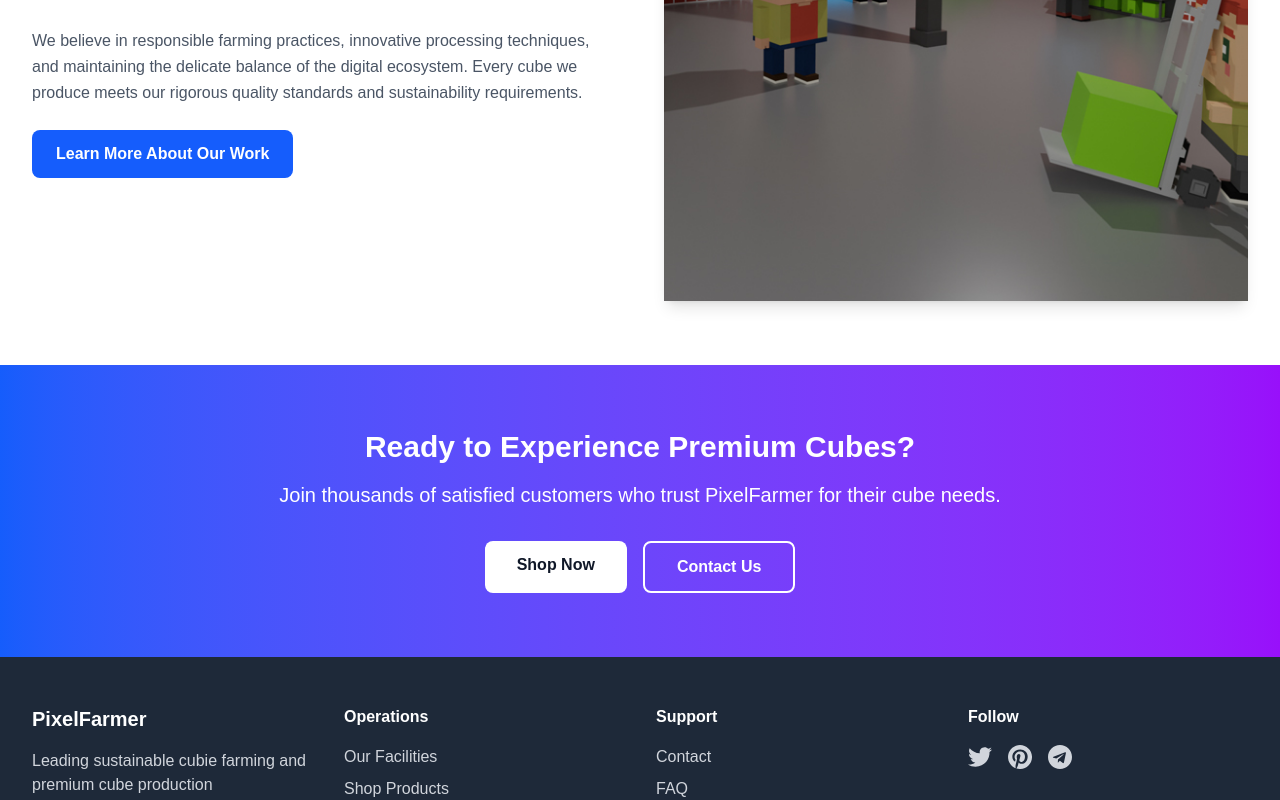
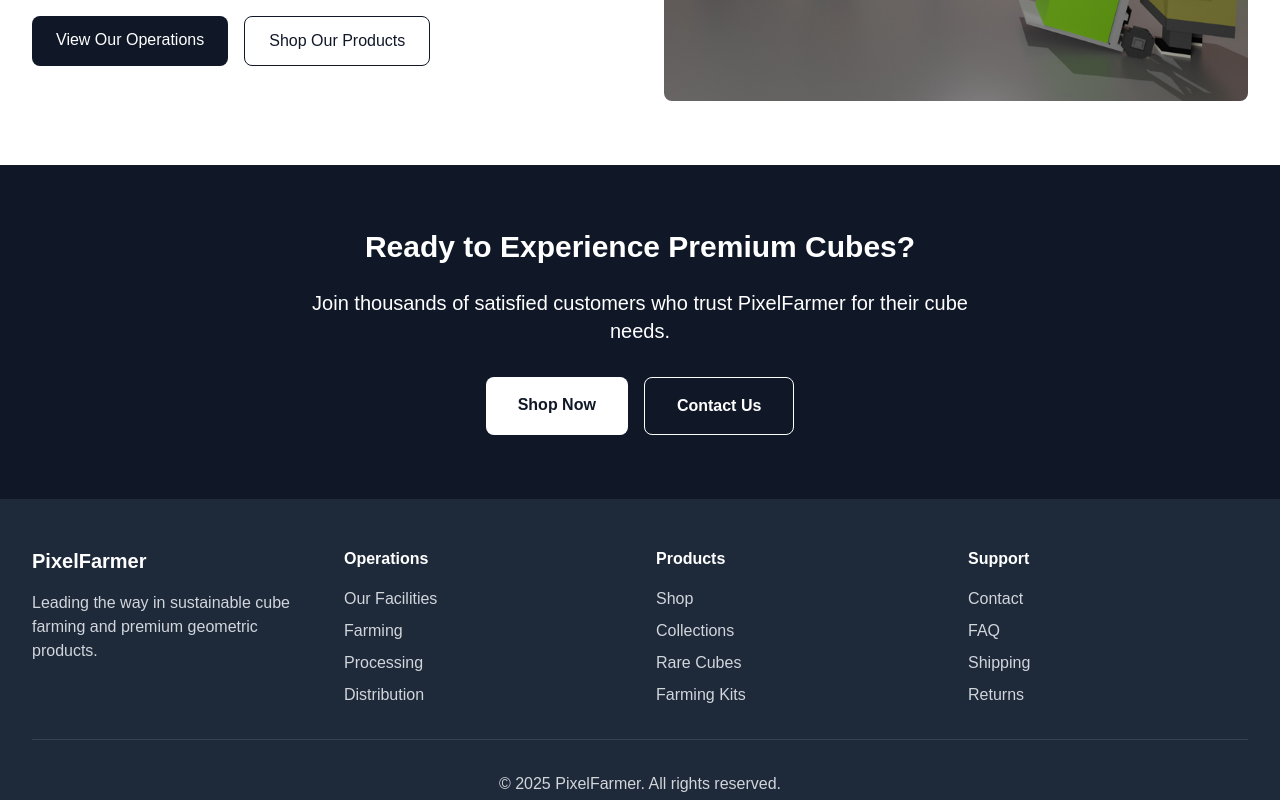
Before and after one commit to pixel-farmer/artwork, a Next.js app: page / in a window 1280 px wide. Shown: the part 1740-2540 px from the top of the page. Built offline with nearby package versions, Linux system fonts and the light colour scheme.

Commit message:
Fix loading issues and improve component reliability

```diff
--- a/src/app/components/Header.js
+++ b/src/app/components/Header.js
@@ -1,18 +1,32 @@
 "use client";
 
+import { useState } from "react";
 import Link from "next/link";
 import Image from "next/image";
 
 const logo = "/pixel-farmer-logo.jpg";
 
 export default function Header({ currentPage = "home" }) {
+  const [imageError, setImageError] = useState(false);
+
   return (
     <header className="bg-white shadow-sm sticky top-0 z-50">
       <div className="max-w-7xl mx-auto px-4 sm:px-6 lg:px-8">
         <div className="flex justify-between items-center py-4">
           <div className="flex items-center">
-            <Link href="/" className="">
-              <Image src={logo} alt="PixelFarmer Logo" width={300} height={40} />
+            <Link href="/" className="flex items-center">
+              {!imageError ? (
+                <Image
+                  src={logo}
+                  alt="PixelFarmer Logo"
+                  width={300}
+                  height={40}
+                  onError={() => setImageError(true)}
+                  priority
+                />
+              ) : (
+                <span className="text-xl font-bold text-gray-900">PixelFarmer</span>
+              )}
             </Link>
           </div>
           <nav className="hidden md:flex space-x-8">
--- a/src/app/components/ShopHeader.js
+++ b/src/app/components/ShopHeader.js
@@ -1,18 +1,33 @@
 "use client";
 
+import { useState } from "react";
 import Link from "next/link";
 import Image from "next/image";
 
 const logo = "/pixel-farmer-logo.jpg";
 
 export default function ShopHeader({ cartCount, setIsCartOpen, isCartOpen, currentPage = "shop" }) {
+  const [imageError, setImageError] = useState(false);
+  const [cartImageError, setCartImageError] = useState(false);
+
   return (
     <header className="bg-white shadow-sm sticky top-0 z-50">
       <div className="max-w-7xl mx-auto px-4 sm:px-6 lg:px-8">
         <div className="flex justify-between items-center py-4">
           <div className="flex items-center">
-            <Link href="/" className="">
-              <Image src={logo} alt="PixelFarmer Logo" width={300} height={40} />
+            <Link href="/" className="flex items-center">
+              {!imageError ? (
+                <Image
+                  src={logo}
+                  alt="PixelFarmer Logo"
+                  width={300}
+                  height={40}
+                  onError={() => setImageError(true)}
+                  priority
+                />
+              ) : (
+                <span className="text-xl font-bold text-gray-900">PixelFarmer</span>
+              )}
             </Link>
           </div>
           <nav className="hidden md:flex space-x-8">
@@ -31,7 +46,20 @@ export default function ShopHeader({ cartCount, setIsCartOpen, isCartOpen, curre
               className="relative p-2"
               onClick={() => setIsCartOpen(!isCartOpen)}
             >
-              <Image src="/shopping-cart.svg" alt="Shopping Cart" width={28} height={28} className="w-7 h-7" />
+              {!cartImageError ? (
+                <Image
+                  src="/shopping-cart.svg"
+                  alt="Shopping Cart"
+                  width={28}
+                  height={28}
+                  className="w-7 h-7"
+                  onError={() => setCartImageError(true)}
+                />
+              ) : (
+                <svg className="w-7 h-7" fill="none" stroke="currentColor" viewBox="0 0 24 24">
+                  <path strokeLinecap="round" strokeLinejoin="round" strokeWidth={2} d="M3 3h2l.4 2M7 13h10l4-8H5.4m0 0L7 13m0 0l-2.5 5M7 13l2.5 5m6-5v6a2 2 0 01-2 2H9a2 2 0 01-2-2v-6m6 0V9a2 2 0 00-2-2H9a2 2 0 00-2 2v4.01" />
+                </svg>
+              )}
               {cartCount > 0 && (
                 <span className="absolute -top-1 -right-1 bg-red-500 text-white text-xs rounded-full h-5 w-5 flex items-center justify-center">
                   {cartCount}
--- a/src/app/layout.js
+++ b/src/app/layout.js
@@ -4,24 +4,26 @@ import "./globals.css";
 const geistSans = Geist({
   variable: "--font-geist-sans",
   subsets: ["latin"],
+  display: "swap",
 });
 
 const geistMono = Geist_Mono({
   variable: "--font-geist-mono",
   subsets: ["latin"],
+  display: "swap",
 });
 
 export const metadata = {
   title: "PixelFarm Industries",
   description: "Farm-fresh cubes, harvested daily by our pixel-perfect cubie team. From basic squares to premium geometric masterpieces - we grow what others can only dream of in 8-bit.",
+  viewport: "width=device-width, initial-scale=1",
+  themeColor: "#ffffff",
 };
 
 export default function RootLayout({ children }) {
   return (
-    <html lang="en">
-      <body
-        className={`${geistSans.variable} ${geistMono.variable} antialiased`}
-      >
+    <html lang="en" className={`${geistSans.variable} ${geistMono.variable}`}>
+      <body className="antialiased">
         {children}
       </body>
     </html>
--- a/src/app/page.js
+++ b/src/app/page.js
@@ -9,6 +9,9 @@ import Header from "./components/Header";
 const banner = "/banner.jpg";
 
 export default function Home() {
+  const [bannerLoaded, setBannerLoaded] = useState(false);
+  const [bannerError, setBannerError] = useState(false);
+
   useEffect(() => {
     document.documentElement.style.scrollBehavior = "smooth";
   }, []);
@@ -46,13 +49,25 @@ export default function Home() {
       <Header />
 
       {/* Hero Banner */}
-      <section className="w-full h-[60vh] relative bg-transparent">
+      <section className="w-full h-[60vh] relative bg-gray-100">
+        {!bannerError ? (
           <Image
             src={banner}
             alt="Banner"
             fill
             className="object-cover"
+            onLoad={() => setBannerLoaded(true)}
+            onError={() => setBannerError(true)}
+            priority
           />
+        ) : (
+          <div className="w-full h-full bg-gradient-to-r from-blue-600 to-purple-600 flex items-center justify-center">
+            <div className="text-center text-white">
+              <h1 className="text-4xl font-bold mb-4">PixelFarmer</h1>
+              <p className="text-xl">Sustainable Cube Farming</p>
+            </div>
+          </div>
+        )}
         {/* <div className="absolute inset-0 bg-black bg-opacity-20"></div> */}
         {/* Text overlay removed for GLB file placement */}
       </section>
@@ -115,60 +130,88 @@ export default function Home() {
           <motion.div
             initial={{ opacity: 0, x: -20 }}
             whileInView={{ opacity: 1, x: 0 }}
-            transition={{ duration: 0.6 }}
+            transition={{ duration: 0.8 }}
           >
-            <h2 className="text-3xl font-bold text-lime-500 mb-6">About Our Cubie Operations</h2>
+            <h2 className="text-3xl font-bold text-gray-900 mb-6">About Our Cubie Operations</h2>
             <p className="text-gray-600 mb-6 leading-relaxed">
-              Founded in the early days of the digital revolution, PixelFarmer has been at the forefront of sustainable cubie farming for over a decade. Our dedicated team of cubie workers operates around the clock to ensure the highest quality cubes reach our customers worldwide.
+              At PixelFarmer, we&apos;ve revolutionized the art of cube farming. Our dedicated team of cubie workers
+              operates around the clock, using sustainable farming practices to cultivate the finest geometric specimens
+              in the digital world.
             </p>
             <p className="text-gray-600 mb-6 leading-relaxed">
-              We believe in responsible farming practices, innovative processing techniques, and maintaining the delicate balance of the digital ecosystem. Every cube we produce meets our rigorous quality standards and sustainability requirements.
+              From our state-of-the-art processing facilities to our global distribution network, every aspect of our
+              operation is designed to deliver premium cubes to customers worldwide while maintaining the highest
+              standards of quality and sustainability.
             </p>
+            <div className="flex flex-wrap gap-4">
               <Link
                 href="/work"
-              className="inline-block bg-blue-600 text-white px-6 py-3 rounded-lg font-semibold hover:bg-blue-700 transition-colors"
+                className="bg-gray-900 text-white px-6 py-3 rounded-lg hover:bg-gray-800 transition-colors"
               >
-              Learn More About Our Work
+                View Our Operations
               </Link>
+              <Link
+                href="/shop"
+                className="border border-gray-900 text-gray-900 px-6 py-3 rounded-lg hover:bg-gray-900 hover:text-white transition-colors"
+              >
+                Shop Our Products
+              </Link>
+            </div>
           </motion.div>
-
           <motion.div
             initial={{ opacity: 0, x: 20 }}
             whileInView={{ opacity: 1, x: 0 }}
-            transition={{ duration: 0.6, delay: 0.2 }}
-            className="relative"
+            transition={{ duration: 0.8 }}
+            className="relative h-96 rounded-lg overflow-hidden"
           >
-            <div className="aspect-square rounded-lg overflow-hidden shadow-lg">
             <Image
               src="/images/work.jpg"
-                alt="Cubie farming operations"
+              alt="Cubie Farming Operations"
               fill
               className="object-cover"
             />
-            </div>
           </motion.div>
         </div>
       </section>
 
       {/* CTA Section */}
-      <section className="bg-gradient-to-r from-blue-600 to-purple-600 text-white py-16">
-        <div className="max-w-4xl mx-auto px-4 sm:px-6 lg:px-8 text-center">
-          <h2 className="text-3xl font-bold mb-4">Ready to Experience Premium Cubes?</h2>
-          <p className="text-xl mb-8">Join thousands of satisfied customers who trust PixelFarmer for their cube needs.</p>
-          <div className="flex flex-col sm:flex-row gap-4 justify-center">
+      <section className="bg-gray-900 text-white py-16">
+        <div className="max-w-7xl mx-auto px-4 sm:px-6 lg:px-8 text-center">
+          <motion.h2
+            initial={{ opacity: 0, y: 20 }}
+            whileInView={{ opacity: 1, y: 0 }}
+            transition={{ duration: 0.8 }}
+            className="text-3xl font-bold mb-6"
+          >
+            Ready to Experience Premium Cubes?
+          </motion.h2>
+          <motion.p
+            initial={{ opacity: 0, y: 20 }}
+            whileInView={{ opacity: 1, y: 0 }}
+            transition={{ duration: 0.8, delay: 0.2 }}
+            className="text-xl mb-8 max-w-2xl mx-auto"
+          >
+            Join thousands of satisfied customers who trust PixelFarmer for their cube needs.
+          </motion.p>
+          <motion.div
+            initial={{ opacity: 0, y: 20 }}
+            whileInView={{ opacity: 1, y: 0 }}
+            transition={{ duration: 0.8, delay: 0.4 }}
+            className="flex flex-col sm:flex-row gap-4 justify-center"
+          >
             <Link
               href="/shop"
-              className="bg-white text-gray-900 px-8 py-3 rounded-lg font-semibold hover:bg-gray-100 transition-colors"
+              className="bg-white text-gray-900 px-8 py-4 rounded-lg font-semibold hover:bg-gray-100 transition-colors"
             >
               Shop Now
             </Link>
             <Link
               href="/contact"
-              className="bg-transparent text-white border-2 border-white px-8 py-3 rounded-lg font-semibold hover:bg-white hover:text-gray-900 transition-colors"
+              className="border border-white text-white px-8 py-4 rounded-lg font-semibold hover:bg-white hover:text-gray-900 transition-colors"
             >
               Contact Us
             </Link>
-          </div>
+          </motion.div>
         </div>
       </section>
 
@@ -178,15 +221,26 @@ export default function Home() {
           <div className="grid grid-cols-1 md:grid-cols-4 gap-8">
             <div>
               <h3 className="text-xl font-bold mb-4">PixelFarmer</h3>
-              <p className="text-gray-300">Leading sustainable cubie farming and premium cube production</p>
+              <p className="text-gray-300">
+                Leading the way in sustainable cube farming and premium geometric products.
+              </p>
             </div>
             <div>
               <h4 className="font-semibold mb-4">Operations</h4>
               <ul className="space-y-2 text-gray-300">
                 <li><Link href="/work" className="hover:text-white">Our Facilities</Link></li>
-                <li><Link href="/shop" className="hover:text-white">Shop Products</Link></li>
-                <li><a href="#" className="hover:text-white">Farming Guide</a></li>
-                <li><a href="#" className="hover:text-white">Sustainability</a></li>
+                <li><Link href="/work/farm-operations" className="hover:text-white">Farming</Link></li>
+                <li><Link href="/work/processing-plant" className="hover:text-white">Processing</Link></li>
+                <li><Link href="/work/distribution-center" className="hover:text-white">Distribution</Link></li>
+              </ul>
+            </div>
+            <div>
+              <h4 className="font-semibold mb-4">Products</h4>
+              <ul className="space-y-2 text-gray-300">
+                <li><Link href="/shop" className="hover:text-white">Shop</Link></li>
+                <li><Link href="/product/1" className="hover:text-white">Collections</Link></li>
+                <li><Link href="/product/2" className="hover:text-white">Rare Cubes</Link></li>
+                <li><Link href="/product/3" className="hover:text-white">Farming Kits</Link></li>
               </ul>
             </div>
             <div>
@@ -198,29 +252,9 @@ export default function Home() {
                 <li><a href="#" className="hover:text-white">Returns</a></li>
               </ul>
             </div>
-            <div>
-              <h4 className="font-semibold mb-4">Follow</h4>
-              <div className="flex space-x-4">
-                <a href="#" className="text-gray-300 hover:text-white">
-                  <svg className="w-6 h-6" fill="currentColor" viewBox="0 0 24 24">
-                    <path d="M24 4.557c-.883.392-1.832.656-2.828.775 1.017-.609 1.798-1.574 2.165-2.724-.951.564-2.005.974-3.127 1.195-.897-.957-2.178-1.555-3.594-1.555-3.179 0-5.515 2.966-4.797 6.045-4.091-.205-7.719-2.165-10.148-5.144-1.29 2.213-.669 5.108 1.523 6.574-.806-.026-1.566-.247-2.229-.616-.054 2.281 1.581 4.415 3.949 4.89-.693.188-1.452.232-2.224.084.626 1.956 2.444 3.379 4.6 3.419-2.07 1.623-4.678 2.348-7.29 2.04 2.179 1.397 4.768 2.212 7.548 2.212 9.142 0 14.307-7.721 13.995-14.646.962-.695 1.797-1.562 2.457-2.549z"/>
-                  </svg>
-                </a>
-                <a href="#" className="text-gray-300 hover:text-white">
-                  <svg className="w-6 h-6" fill="currentColor" viewBox="0 0 24 24">
-                    <path d="M12.017 0C5.396 0 .029 5.367.029 11.987c0 5.079 3.158 9.417 7.618 11.174-.105-.949-.199-2.403.041-3.439.219-.937 1.406-5.957 1.406-5.957s-.359-.72-.359-1.781c0-1.663.967-2.911 2.168-2.911 1.024 0 1.518.769 1.518 1.688 0 1.029-.653 2.567-.992 3.992-.285 1.193.6 2.165 1.775 2.165 2.128 0 3.768-2.245 3.768-5.487 0-2.861-2.063-4.869-5.008-4.869-3.41 0-5.409 2.562-5.409 5.199 0 1.033.394 2.143.889 2.741.099.12.112.225.085.345-.09.375-.293 1.199-.334 1.363-.053.225-.172.271-.402.165-1.495-.69-2.433-2.878-2.433-4.646 0-3.776 2.748-7.252 7.92-7.252 4.158 0 7.392 2.967 7.392 6.923 0 4.135-2.607 7.462-6.233 7.462-1.214 0-2.357-.629-2.746-1.378l-.748 2.853c-.271 1.043-1.002 2.35-1.492 3.146C9.57 23.812 10.763 24.009 12.017 24.009c6.624 0 11.99-5.367 11.99-11.988C24.007 5.367 18.641.001 12.017.001z"/>
-                  </svg>
-                </a>
-                <a href="#" className="text-gray-300 hover:text-white">
-                  <svg className="w-6 h-6" fill="currentColor" viewBox="0 0 24 24">
-                    <path d="M12 0C5.373 0 0 5.373 0 12s5.373 12 12 12 12-5.373 12-12S18.627 0 12 0zm5.894 8.221l-1.97 9.28c-.145.658-.537.818-1.084.508l-3-2.21-1.446 1.394c-.14.18-.357.295-.6.295-.002 0-.003 0-.005 0l.213-3.054 5.56-5.022c.24-.213-.054-.334-.373-.121l-6.869 4.326-2.96-.924c-.64-.203-.658-.64.135-.954l11.566-4.458c.538-.196 1.006.128.832.941z"/>
-                  </svg>
-                </a>
-              </div>
-            </div>
           </div>
           <div className="border-t border-gray-700 mt-8 pt-8 text-center text-gray-300">
-            &copy; {new Date().getFullYear()} PixelFarmer. All rights reserved.
+            <p>&copy; {new Date().getFullYear()} PixelFarmer. All rights reserved.</p>
           </div>
         </div>
       </footer>
```
Lines whose indentation alone changed are shown as unchanged.
